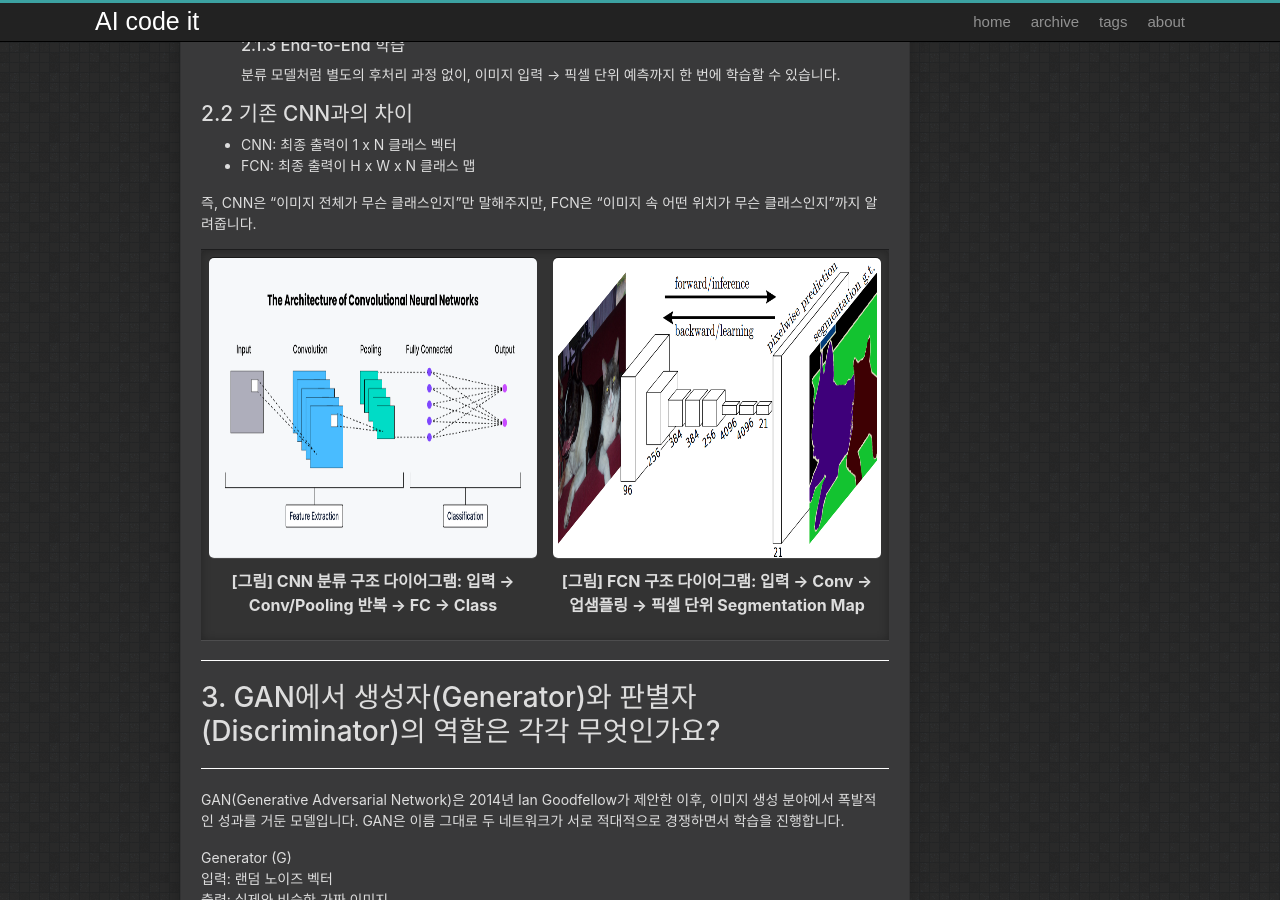
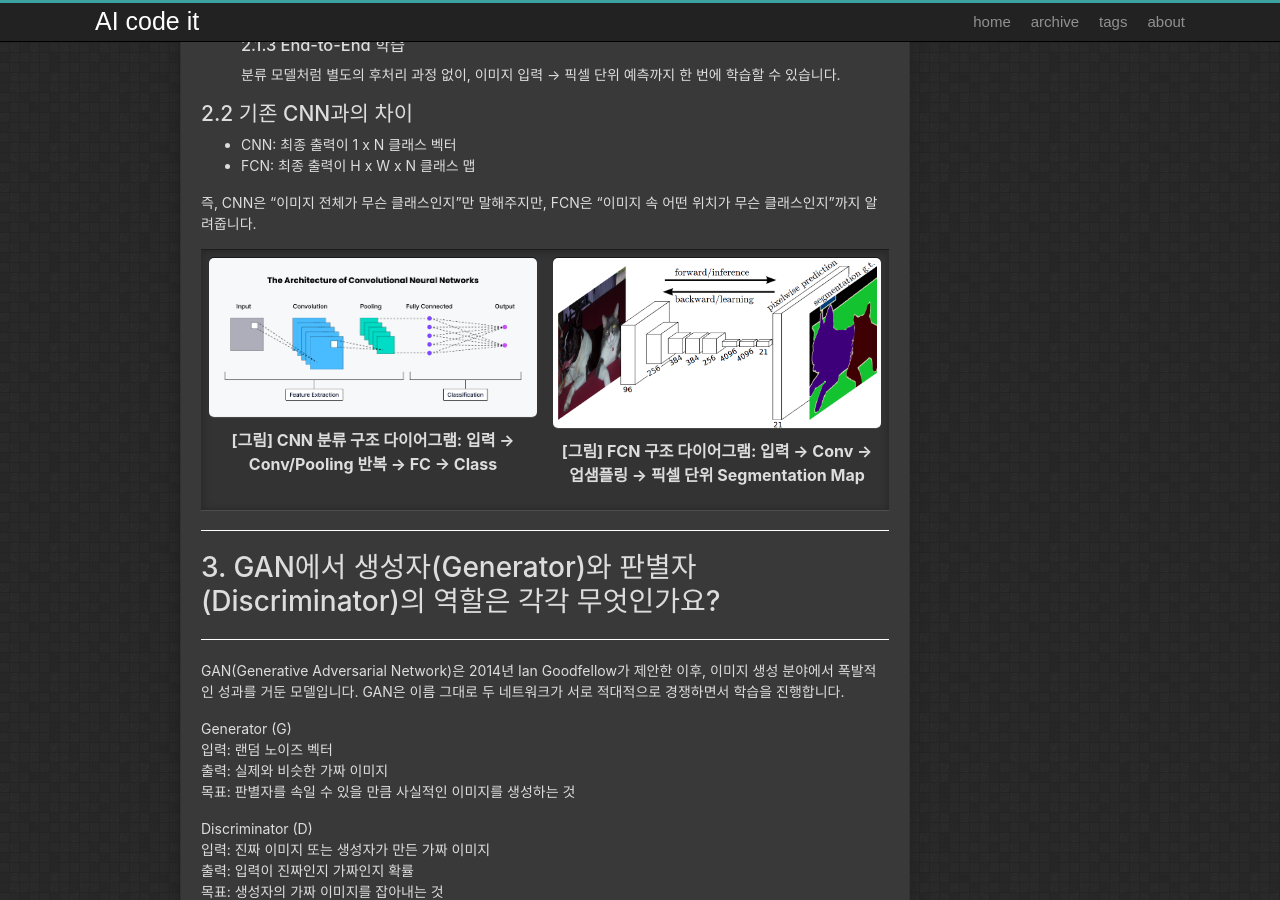
Before and after one commit to Lee-keonhee/AIcodeit, a Jekyll site: the page built from _posts/2025-09-05-weekly_9.md, in a window 1280 px wide and 900 px high, scrolled down 1398 px. Built offline with Jekyll 4.4.1, drawn with Linux system fonts in a browser that asks for light colours.

Commit message:
Update 2025-09-05-weekly_9.md

```diff
--- a/_posts/2025-09-05-weekly_9.md
+++ b/_posts/2025-09-05-weekly_9.md
@@ -60,11 +60,11 @@ CNN(Convolutional Neural Network)은 딥러닝의 발전을 이끈 핵심 모델
 <table>
     <tr>
         <td width="50%" valign="top">
-            <img src="{{"/assets/images/CNN_architecture.png" | relative_url }}" width="400" height="300" alt="cat_segmentation" style="display: block; margin: 0 auto;">
+            <img src="{{"/assets/images/CNN_architecture.png" | relative_url }}" style="width: 100%; height: auto; display: block; margin: 0 auto;" alt="cat_segmentation">
             <p style="text-align: center; margin-top: 10px; font-weight: bold;">[그림] CNN 분류 구조 다이어그램: 입력 → Conv/Pooling 반복 → FC → Class</p>
         </td>
         <td width="50%" valign="top">
-            <img src="{{"/assets/images/FCN_architecture.png" | relative_url }}" width="400" height="300" alt="cat_segmentation" style="display: block; margin: 0 auto;">
+            <img src="{{"/assets/images/FCN_architecture.png" | relative_url }}" style="width: 100%; height: auto; display: block; margin: 0 auto;" alt="cat_segmentation">
             <p style="text-align: center; margin-top: 10px; font-weight: bold;">[그림] FCN 구조 다이어그램: 입력 → Conv → 업샘플링 → 픽셀 단위 Segmentation Map</p>
         </td>
     </tr>
```
